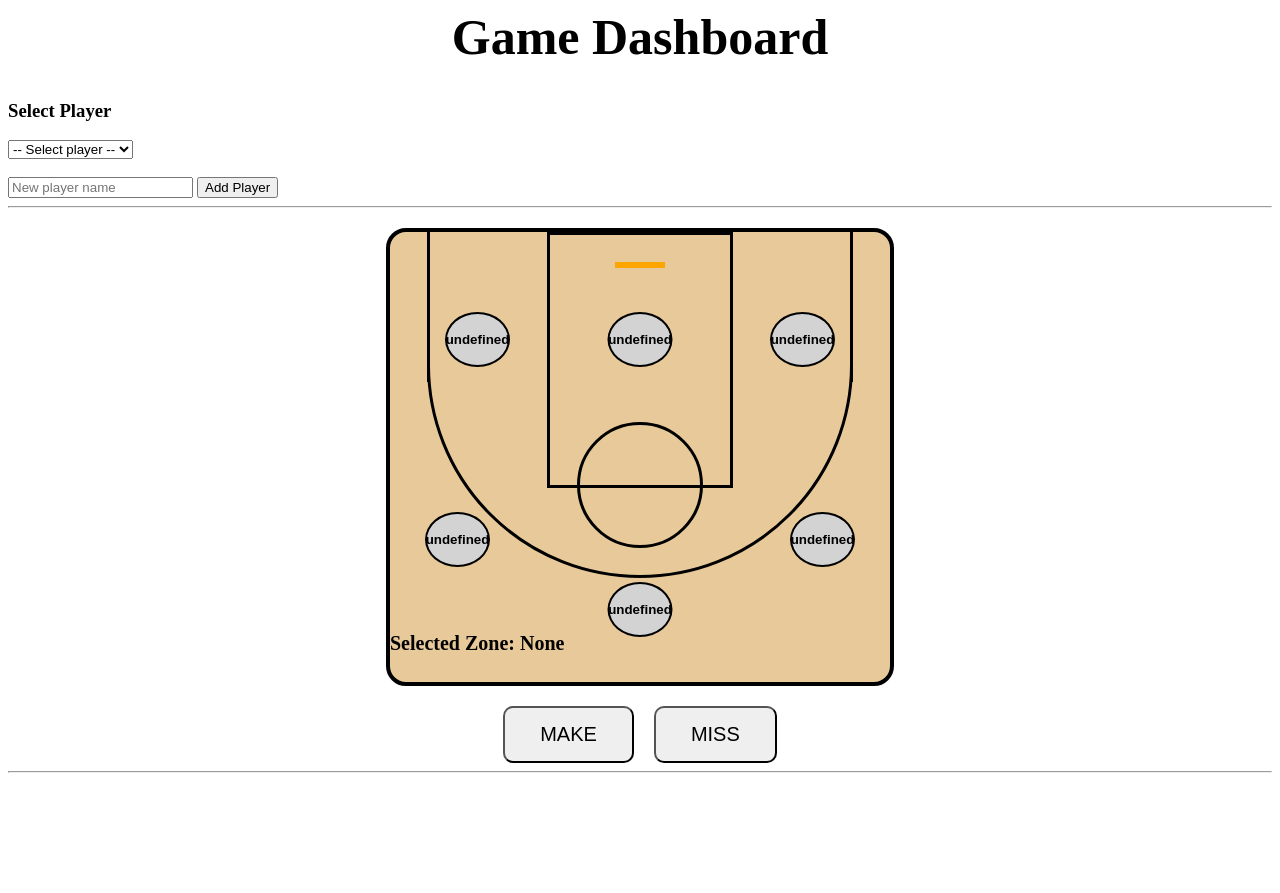
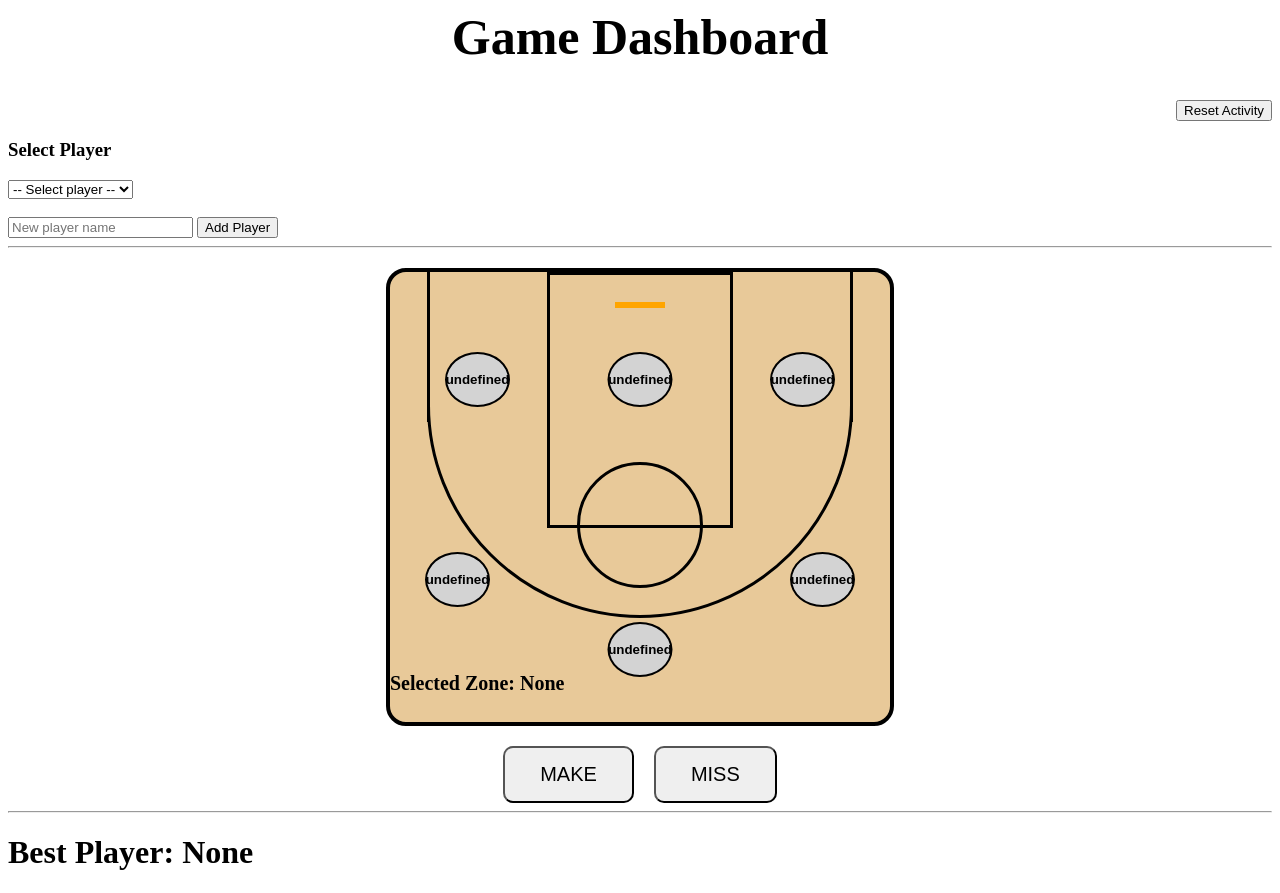
Before and after one commit to jacopoalberti/C4K_basketball_project, a Django app: page / in a window 1280 px wide. Before the commit the page ends 773 px from the top, so only its background shows below. Run offline with Django 5.2, Linux system fonts and the light colour scheme; data comes from the database, SQL or seed files in the repository; both versions use the stored data as it was after the commit.

Commit message:
added reset button, added class Team for team activity

```diff
--- a/game/models.py
+++ b/game/models.py
@@ -21,3 +21,10 @@ class Shot(models.Model):
 
     def __str__(self):
         return f"{self.player} - {self.zone} - {'Made' if self.made else 'Missed'}"
+
+class Team(models.Model):
+    name = models.CharField(max_length=100)
+    players = models.ManyToManyField(Player)
+
+    def __str__(self):
+        return self.name
--- a/game/templates/add_shot.html
+++ b/game/templates/add_shot.html
@@ -1,9 +1,16 @@
 <h1 class="main-title">Game Dashboard</h1>
+<div class="reset-button"><button type="button" onclick="resetSession()">Reset Activity</button></div>
 
 <style>
   .main-title {
     text-align: center;
     font-size: 50px;
+  }
+
+  .reset-button {
+    display: flex;
+    justify-content: right;
+    margin-top: 15px;
   }
 </style>
 
@@ -48,6 +55,8 @@
 </div>
 
 <hr>
+
+<p id="best-player-display"><h1>Best Player: None</h1></p>
 
 <style>
 .court {
@@ -171,7 +180,7 @@
     margin-top: 15px;
 }
 
-/* made-miss buttons position */
+
 .result-buttons button {
     padding: 15px 35px;
     font-size: 20px;
@@ -270,4 +279,18 @@ window.onload = function() {
     document.getElementById("player").addEventListener("change", updateHeatmap);
     updateHeatmap();
 };
+
+function resetSession() {
+    fetch("/reset/", {
+        method: "POST",
+        headers: {
+            "X-CSRFToken": "{{ csrf_token }}"
+        }
+    })
+    .then(response => response.json())
+    .then(data => {
+        location.reload();
+    });
+}
+
 </script>
--- a/game/urls.py
+++ b/game/urls.py
@@ -7,4 +7,5 @@ from . import views
 urlpatterns = [
     path("", views.add_shot, name="add_shot"),
     path("stats/", views.get_stats, name="get_stats"),
+    path("reset/", views.reset_session, name="reset_session"),
 ]
--- a/game/views.py
+++ b/game/views.py
@@ -86,4 +86,14 @@ def get_stats(request):
             "points": points
         })
 
+
+
     return JsonResponse(result, safe=False)
+
+
+
+def reset_session(request):
+    if request.method == "POST":
+        Shot.objects.all().delete()
+        Player.objects.all().delete()
+        return JsonResponse({"status": "ok"})
```
Also changed, not shown: db.sqlite3.
